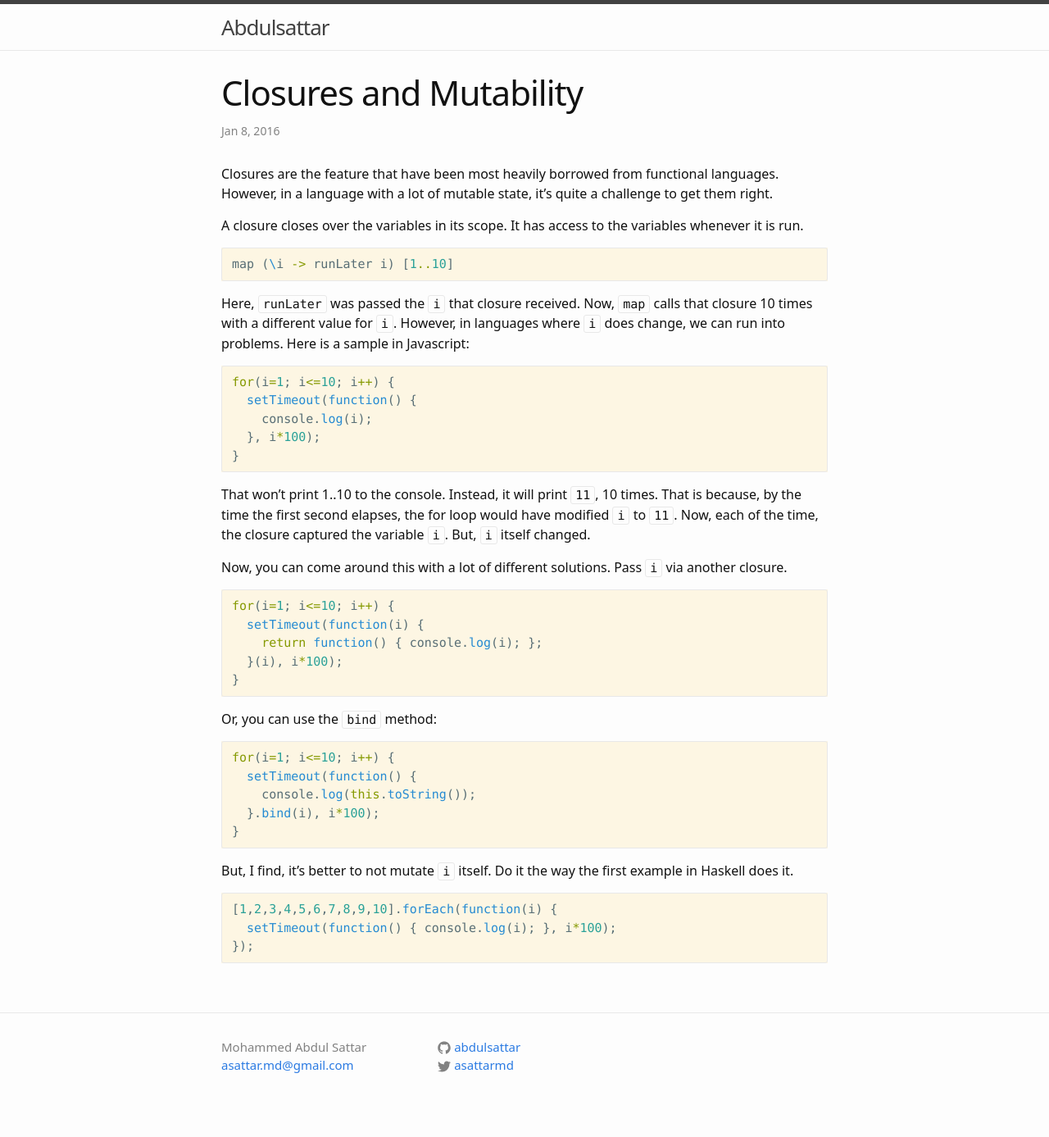
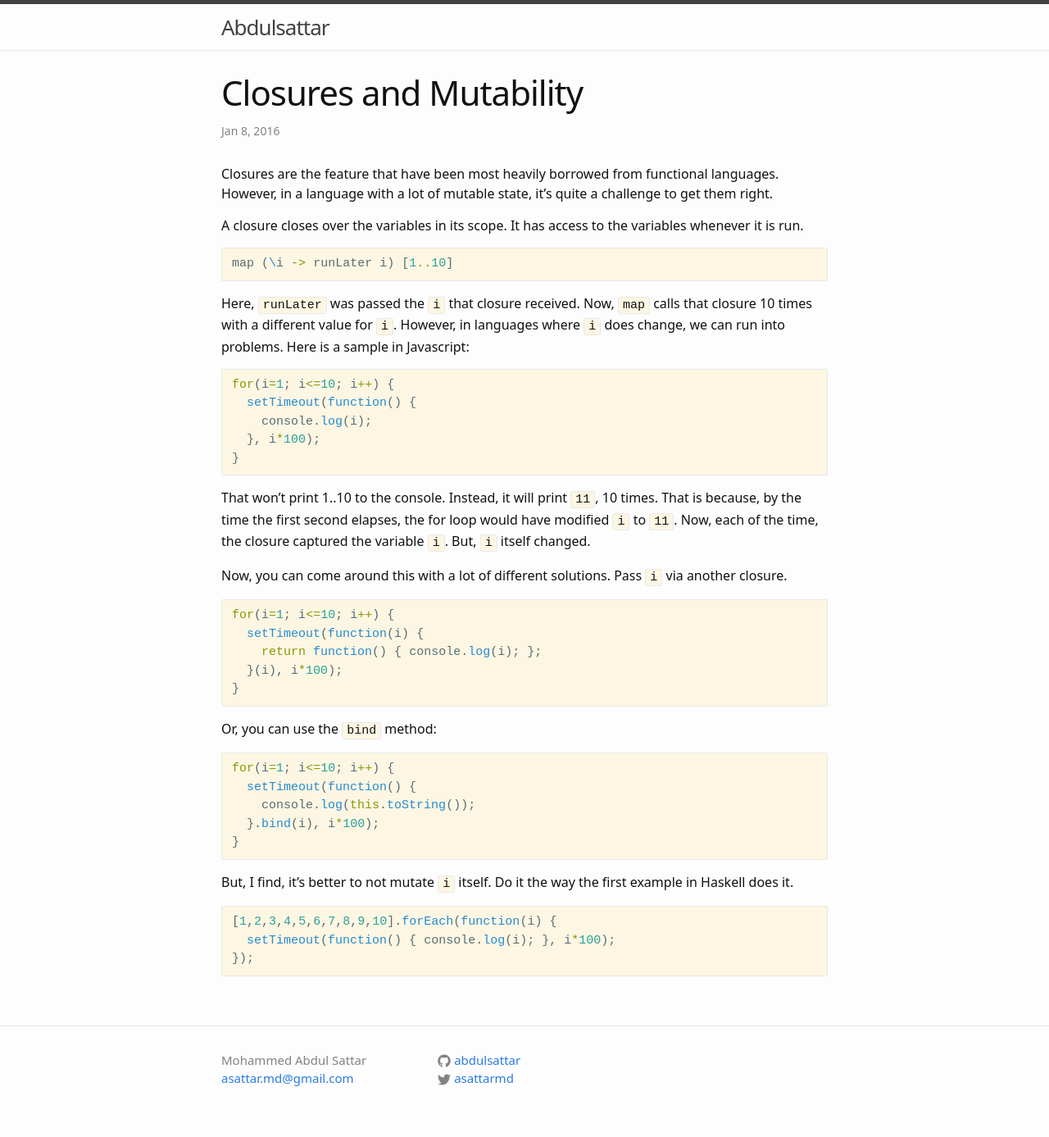
Before and after one commit to abdulsattar/abdulsattar.github.io, a Jekyll site: the page built from _posts/2016-01-08-closures-and-mutability.md, in a window 1280 px wide. Shown: the whole page at 82% size. Built offline with Jekyll 4.4.1, drawn with Linux system fonts in a browser that asks for light colours.

Commit message:
use monospace font from ui-monospace

```diff
--- a/_sass/_base.scss
+++ b/_sass/_base.scss
@@ -130,7 +130,8 @@ code {
     font-size: 15px;
     border: 1px solid $grey-color-light;
     border-radius: 3px;
-    font-family: Inconsolata, Consolas, Monaco, monospace;
+    background-color: #fdf6e3;
+    font-family: ui-monospace, monospace;
 }
 
 code {
```
